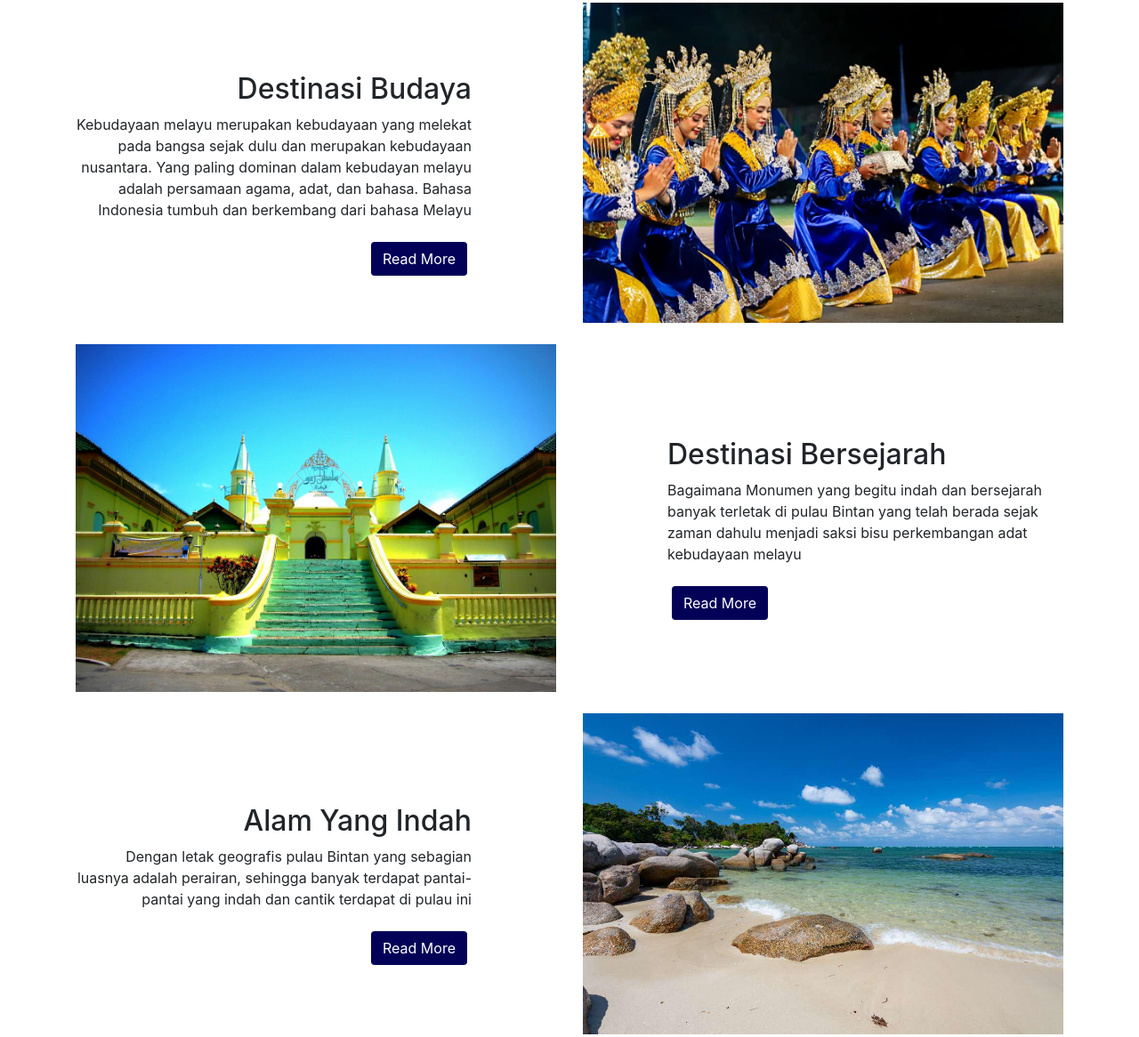
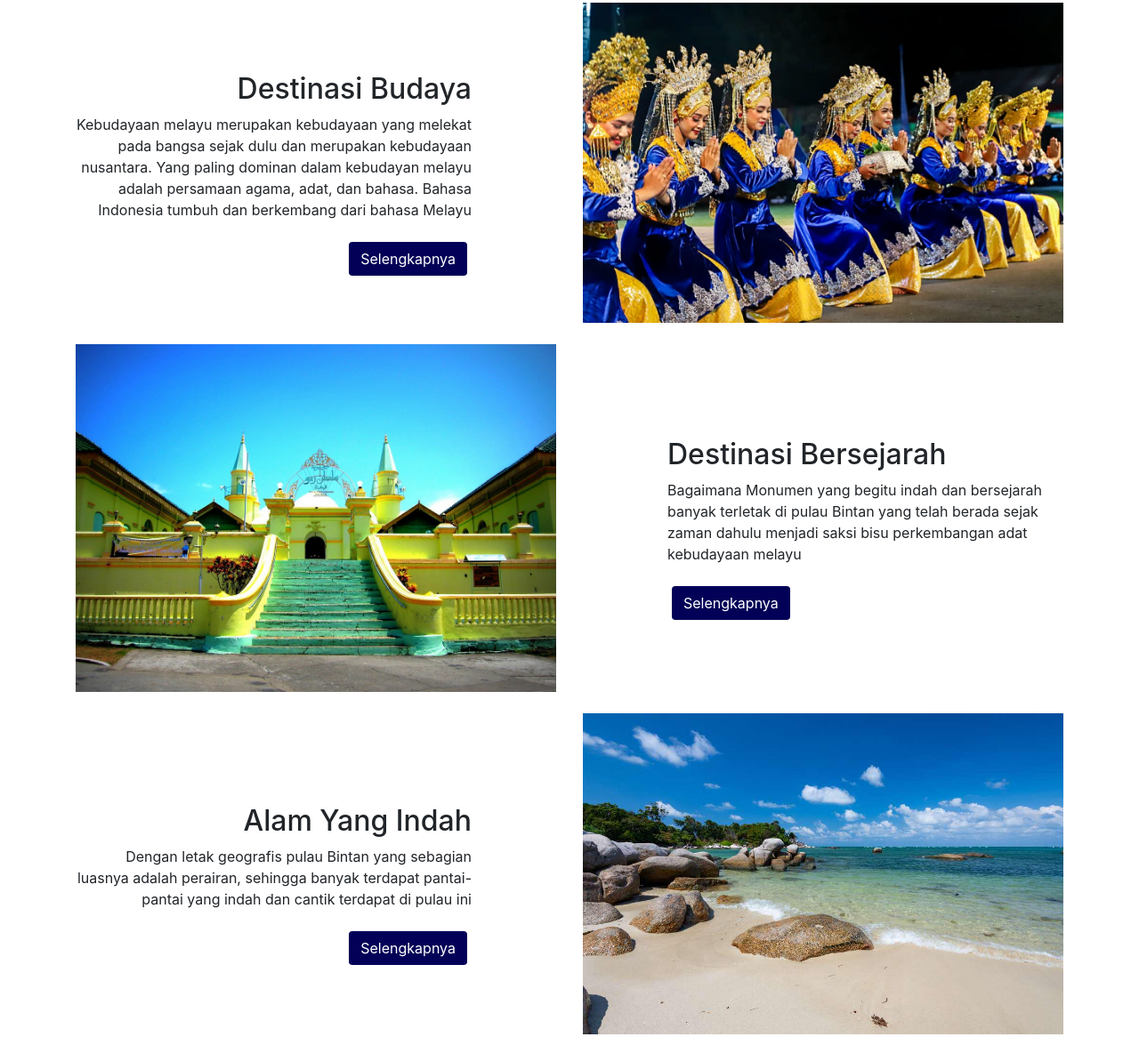
Before and after one commit to reynlldi/bot-pariwisata, a plain HTML site: page index.html in a window 1280 px wide. Shown: the part 988-2154 px from the top of the page at 89% size. Drawn offline with nearby package versions, Linux system fonts and the light colour scheme; a script that the page names is missing; a web font is replaced by a local one.

Commit message:
first commit

```diff
--- a/index.html
+++ b/index.html
@@ -154,7 +154,7 @@
                                     href="https://kebudayaan.kemdikbud.go.id/bpnbkepri/rumah-dunia-melayu-pelabuhan-di-pulau-bintan-abad-13-19/"
                                     target="_blank"
                                     class="btn btn-about"
-                                    >Read More</a
+                                    >Selengkapnya</a
                                 >
                             </div>
                         </div>
@@ -188,7 +188,7 @@
                                     href="https://kepri.pikiran-rakyat.com/wisata/pr-2686332461/tempat-bersejarah-di-tanjungpinang-ini-3-situs-cagar-budaya-yang-layak-dikunjungi"
                                     target="_blank"
                                     class="btn btn-about"
-                                    >Read More</a
+                                    >Selengkapnya</a
                                 >
                             </div>
                         </div>
@@ -221,7 +221,7 @@
                                     href="https://travel.kompas.com/read/2022/01/26/190500827/10-tempat-wisata-bintan-yang-wajib-dikunjungi-ada-treasure-bay?page=all"
                                     target="_blank"
                                     class="btn btn-about"
-                                    >Read More</a
+                                    >Selengkapnya</a
                                 >
                             </div>
                         </div>
@@ -254,7 +254,7 @@
                                     href="https://www.superlive.id/superadventure/wilderness/5-panduan-menarik-buat-lo-yang-ingin-berpetualang-ke-pulau-bintan"
                                     target="_blank"
                                     class="btn btn-about"
-                                    >Read More</a
+                                    >Selengkapnya</a
                                 >
                             </div>
                         </div>
```
